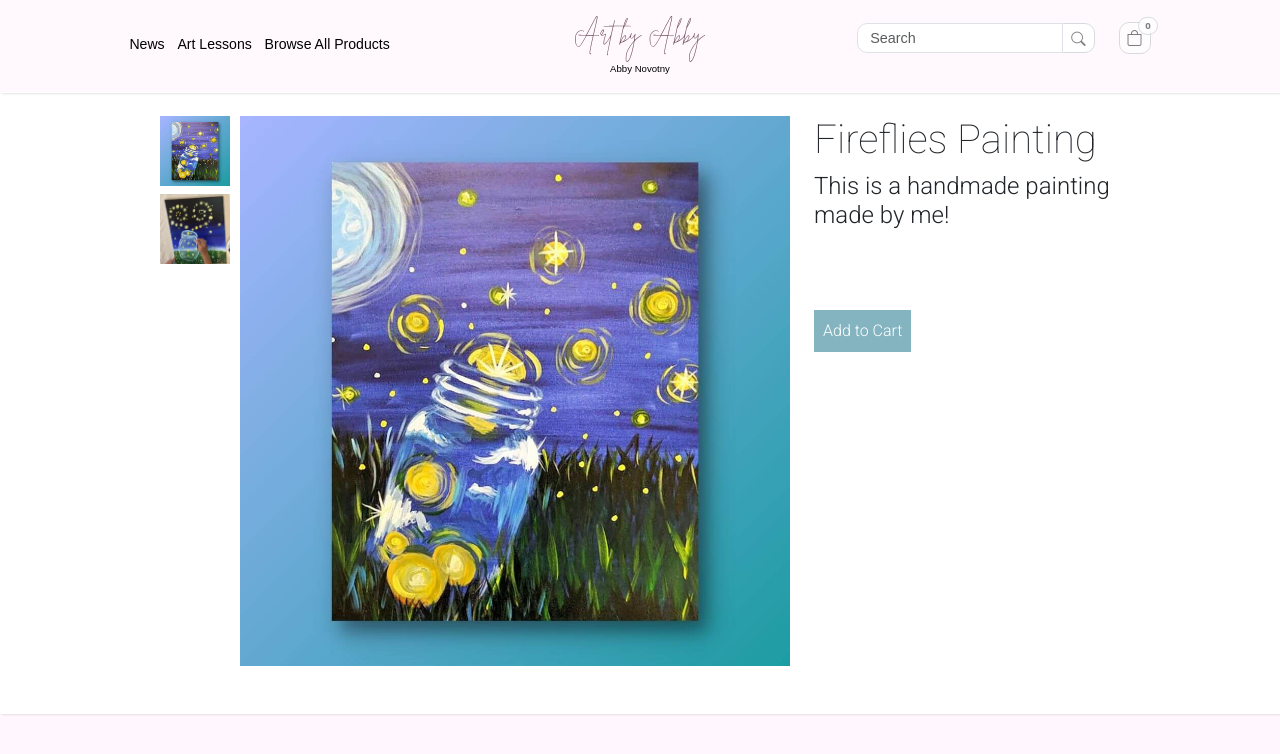
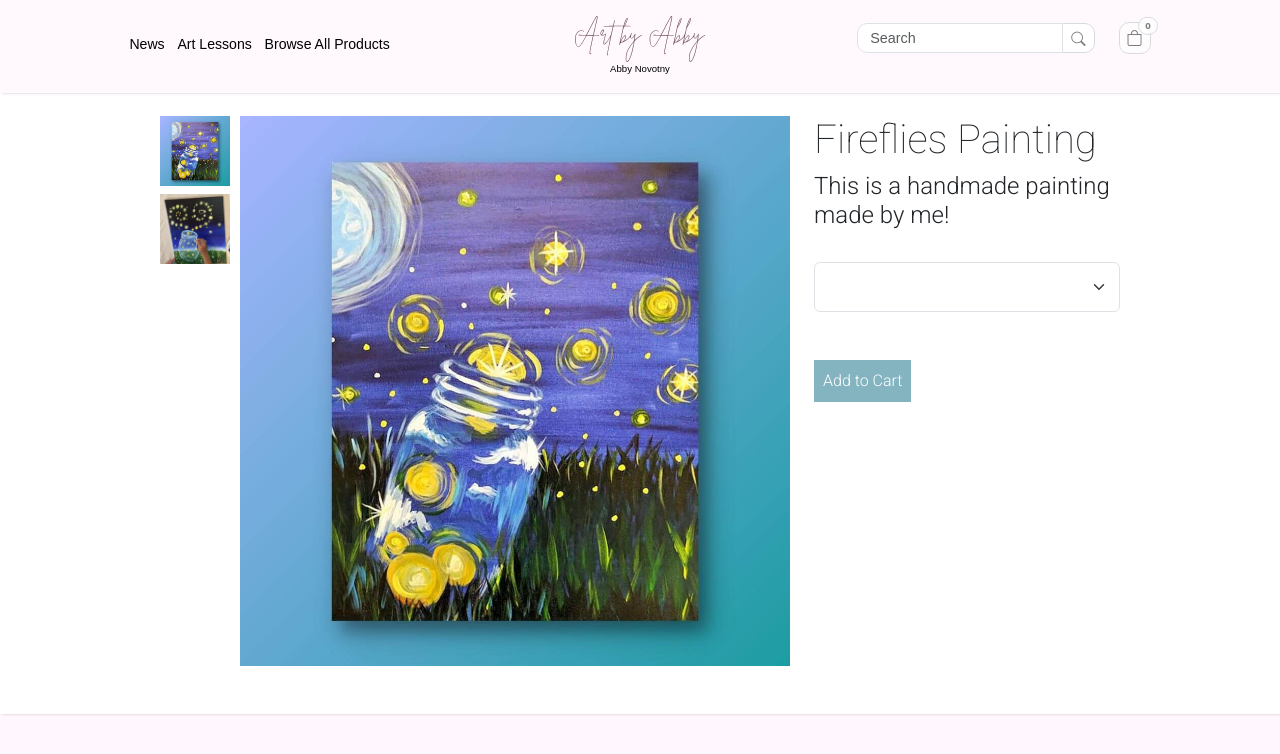
Before and after one commit to EvanWiorek/artbyabbynext, a Next.js app: page /product/fireflies-painting in a window 1280 px wide. Shown: the top 754 px of the page. Built offline with nearby package versions, Linux system fonts and the light colour scheme; a web font is replaced by a local one.

Commit message:
updating data structures

```diff
--- a/src/pages/product/[slug].jsx
+++ b/src/pages/product/[slug].jsx
@@ -40,7 +40,7 @@ const ProductDetails = () => {
   const [productName, setProductName] = useState();
   const [productPrice, setProductPrice] = useState();
   //this lines up with the product price, the priceOption.name
-  const [productOptionOne, setProductOptionOne] = useState();
+  const [productPriceOption, setProductPriceOption] = useState();
   const [productOptionTwo, setProductOptionTwo] = useState();
   const [productImage, setProductImage] = useState();
 
@@ -67,6 +67,14 @@ const ProductDetails = () => {
       setProductDataLoaded(false)
     }
   }, [contentIsVisible])
+
+  const handlePriceOptions = () => {
+
+  }
+
+  const changeMainPicture = (optionName) => {
+
+  }
 
   const handleAddToCart = () => {
     //need to change the 'productData' below to createdProduct or something
@@ -99,7 +107,7 @@ const ProductDetails = () => {
                   ))}
                   {productData.priceOptions.map((option) => (
                     option.images.map((image, idx) => (
-                      <img key={idx} src={image} alt={option.name} />
+                      <img key={idx} src={image} alt={option.name} id={option.name} />
                     ))
                   ))}
                 </div>
@@ -111,6 +119,14 @@ const ProductDetails = () => {
                 <h1 className='roboto' style={{ fontWeight: `100` }}>{productData.name}</h1>
                 <h4 className='roboto' style={{ fontWeight: `300` }}>{productData.description}</h4>
                 <br />
+                <div className='form-floating thin-floating'>
+                  <select className='form-select thin-select' id="priceOptions" onChange={handlePriceOptions} value={productPriceOption}>
+                    {productData.priceOptions.map((po) => (
+                      <option value={po.optionName} onClick={() => changeMainPicture(po.optionName)}>{po.optionName}</option>
+                    ))}
+                  </select>
+                  <label htmlFor="productPriceOption"></label>
+                </div>
                 <br />
                 <br />
                 <button className='btn-site-blue roboto' onClick={handleAddToCart}>Add to Cart</button>
--- a/src/utils/data.js
+++ b/src/utils/data.js
@@ -6,29 +6,49 @@ const data = {
       description: 'This is a handmade tie blanket! It comes in three sizes (small, medium, and large) and from a choice of four colors(red, blue, pink, and yellow).',
       slug: 'tie-blanket',
       category: 'Blankets',
-      //need to remove below, this was for toast testing
       countInStock: 5,
-      additionalOptions: ['Red', 'Green', 'Blue', 'Yellow'],
+      additionalOptions: [
+        {
+          optionName: 'Red',
+          optionType: 'Color',
+          images: ['/static/images/product-images/red.png'],
+        },
+        {
+          optionName: 'Blue',
+          optionType: 'Color',
+          images: ['/static/images/product-images/blue.png'],
+        },
+        {
+          optionName: 'Pink',
+          optionType: 'Color',
+          images: ['/static/images/product-images/pink.png'],
+        },
+        {
+          optionName: 'Yellow',
+          optionType: 'Color',
+          images: ['/static/images/product-images/yellow.png'],
+        },
+      ],
       priceOptions: [
         {
           optionName: 'Small',
+          optionType: 'Size',
           images: ['/static/images/product-images/small.png'],
           price: 15,
-          countInStock: 20,
           description: 'This is a small size tie blanket.'
         },
         {
           optionName: 'Medium',
+          optionType: 'Size',
           images: ['/static/images/product-images/medium.png'],
           price: 20,
-          countInStock: 20,
           description: 'This is a medium size tie blanket.'
         },
         {
           optionName: 'Large',
+          optionType: 'Size',
           images: ['/static/images/product-images/large.png'],
           price: 25,
-          countInStock: 20,
           description: 'This is a large size tie blanket.'
         },
       ]
```
